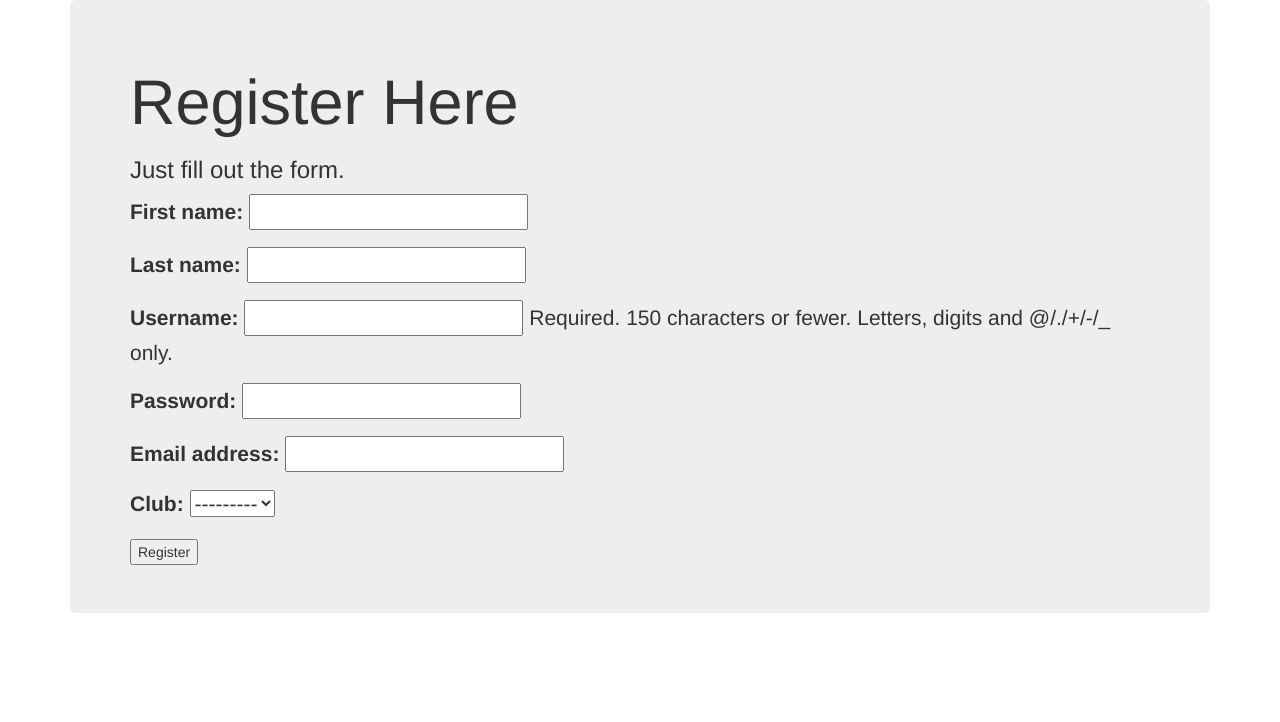
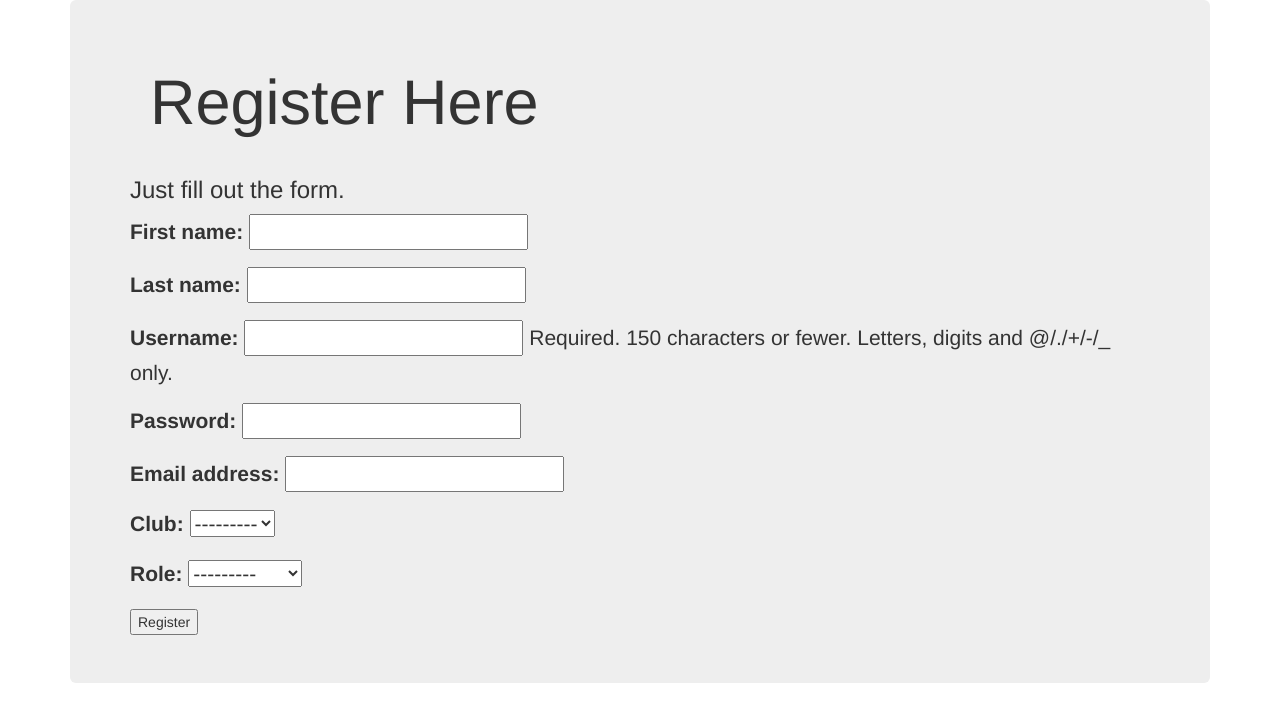
Before and after one commit to AnandSriram01/Club_Inventory_Management_System, a Django app: page /user/register/ in a window 1280 px wide. Shown: the top 722 px of the page. Run offline with Django 3.2, Linux system fonts and the light colour scheme; data comes from the database, SQL or seed files in the repository; both versions use the stored data as it was after the commit; some libraries are stand-ins or nearby versions.

Commit message:
Solved Corner Cases in Request Approval; Refined UI

```diff
--- a/users/forms.py
+++ b/users/forms.py
@@ -11,10 +11,10 @@ class UserForm(forms.ModelForm):
 
 
 class UserProfileInfoForm(forms.ModelForm):
-    # club = forms.CharField()
+
     class Meta():
         model = UserProfile
-        fields = ('club',)
+        fields = ('club', 'role')
 
 class RequestInfoForm(forms.ModelForm):
     # club = forms.CharField()
--- a/users/models.py
+++ b/users/models.py
@@ -11,9 +11,15 @@ class Club(models.Model):
 
 
 class UserProfile(models.Model):
+	ROLES = (
+                ('Member', 'Member'),
+                ('Convenor', 'Convenor')
+           )
+
 	user = models.OneToOneField(User, on_delete=models.CASCADE, related_name = 'userprofile', null=True, default=None)
 	name = models.CharField(max_length=200, null=True)
 	club =  models.ForeignKey(Club, null=True, on_delete= models.SET_NULL, related_name = 'user_club')
+	role = models.CharField(max_length=200, null=True, choices=ROLES)
 
 	def __str__(self):
 		return self.name
--- a/users/templates/users/base.html
+++ b/users/templates/users/base.html
@@ -7,7 +7,7 @@
     <link rel="stylesheet" href="https://maxcdn.bootstrapcdn.com/bootstrap/3.3.7/css/bootstrap.min.css" integrity="sha384-BVYiiSIFeK1dGmJRAkycuHAHRg32OmUcww7on3RYdg4Va+PmSTsz/K68vbdEjh4u" crossorigin="anonymous">
 </head>
   <body>
-
+    {%  include 'users/navbar.html' %}
     {% block body_block %}
     {% endblock %}
 
--- /dev/null
+++ b/users/templates/users/navbar.html
@@ -0,0 +1,35 @@
+{% load static %}
+
+<style>
+
+    #main {
+      width: 100%;
+      background-color: skyblue;
+    }
+    h1 {
+      margin: 20px;
+        display: inline-block;
+    }
+    a {
+      float: right;
+      margin: 20px;
+      width: 100px;
+    }
+
+</style>
+
+<div id="main">
+    {% if memberProfile.role == 'Convenor' %}
+        <h1> Hi {{memberProfile}}, Convenor of club {{memberProfile.club}}</h1>
+        <a class="btn btn-sm btn-danger" href="{% url 'logout' %}">Logout</a>
+
+    {% elif memberProfile.role == 'Member' %}
+        <h1> Hi {{memberProfile}}, Member of club {{memberProfile.club}}</h1>
+        <a class="btn btn-sm btn-danger" href="{% url 'logout' %}">Logout</a>
+
+    {% endif %}
+
+</div>
+
+
+</nav>
--- a/users/views.py
+++ b/users/views.py
@@ -13,7 +13,7 @@ def index(request):
 	return render(request,'users/index.html')
 
 
-@login_required
+@login_required(login_url='users:user_login')
 def special(request):
 	return HttpResponse("You are logged in !")
 
@@ -21,7 +21,7 @@ def special(request):
 @login_required
 def user_logout(request):
 	logout(request)
-	return HttpResponseRedirect(reverse('index'))
+	return render(request, 'users/login.html')
 
 
 def register(request):
@@ -36,6 +36,11 @@ def register(request):
 			profile = profile_form.save(commit=False)
 			profile.user = user
 			profile.name = user.first_name + ' ' + user.last_name
+			print(profile.role)
+			role = profile.role
+			group = Group.objects.get(name=role)
+			user.groups.add(group)
+			user.save()
 			profile.save()
 			registered = True
 		else:
@@ -43,6 +48,7 @@ def register(request):
 	else:
 		user_form = UserForm()
 		profile_form = UserProfileInfoForm()
+		print(profile_form)
 	return render(request,'users/registration.html',
 						  {'user_form':user_form,
 						   'profile_form':profile_form,
@@ -50,6 +56,7 @@ def register(request):
 
 
 def user_login(request):
+	invalid = False
 	if request.method == 'POST':
 		username = request.POST.get('username')
 		password = request.POST.get('password')
@@ -57,13 +64,21 @@ def user_login(request):
 		if user:
 			if user.is_active:
 				login(request,user)
-				return redirect('/')
+				role = request.user.groups.all()[0].name
+				print(role)
+				if role == 'Convenor':
+					return redirect('convenor_db')
+				elif role == 'Member':
+					return redirect('member_db')
+				elif role == 'Admin':
+					return redirect('admin_db')
+
+				return HttpResponse("Logged In")
 			else:
 				return HttpResponse("Your account was inactive.")
 		else:
-			print("Someone tried to login and failed.")
-			print("They used username: {} and password: {}".format(username,password))
-			return HttpResponse("Invalid login details given")
+			invalid = True
+			return render(request, 'users/login.html', {'invalid':invalid})
 	else:
 		return render(request, 'users/login.html', {})
 
@@ -173,7 +188,7 @@ def deleteUser(request, user):
 def admin_db(request):
 	print(request.user.userprofile)
 	reqs = Request.objects.all()
-	users = UserProfile.objects.all()
+	users = UserProfile.objects.filter(role__in=['Convenor','Member'])
 	items = Item.objects.all()
 	clubs = Club.objects.all()
 
@@ -181,10 +196,9 @@ def admin_db(request):
 
 	return render(request, 'users/admin_dashboard.html', context)
 
+
 @allowed_users(allowed_roles=['Member'])
 def member_db(request):
-	# print(request.user.get_all_permissions())
-	# print(request.user.has_perm('users.view_request'))
 	print(request.user.username)
 	userobj = request.user
 	memberProfile = UserProfile.objects.get(user = userobj)
@@ -208,7 +222,7 @@ def convenor_db(request):
 	# print(memberProfile)
 	reqs = Request.objects.filter(item__club = clubProfile)
 	items = clubProfile.items_of_club.all()
-	users = UserProfile.objects.filter(club=clubProfile)
+	users = UserProfile.objects.filter(club=clubProfile, role='Member')
 	print(items)
 	items_for_alert = []
 
@@ -218,9 +232,9 @@ def convenor_db(request):
 		num_of_reqs = item_reqs.count()
 		print(item, item_qty, item_reqs, num_of_reqs)
 		if num_of_reqs > item_qty:
-			items_for_alert.append[item.name]
+			items_for_alert.append(item.name)
 
-	context = {'memberProfile':memberProfile, 'reqs':reqs, 'items':items, 'users':users, 'items_for_alert':items_for_alert}
+	context = {'memberProfile':memberProfile, 'reqs':reqs, 'items':items, 'users':users, 'items_for_alert':items_for_alert,}
 	# print(context)
 
 	return render(request, 'users/convenor_dashboard.html', context)
```
Also changed, not shown: users/templates/users/admin_dashboard.html (+38 -8 lines), users/templates/users/convenor_dashboard.html (+29 -11 lines), users/templates/users/login.html (+6 -1 lines), users/templates/users/member_dashboard.html (+4 -6 lines), db.sqlite3, users/migrations/0012_auto_20210528_1149.py (added), users/migrations/0013_alter_userprofile_role.py (added), users/migrations/0014_alter_userprofile_role.py (added).
